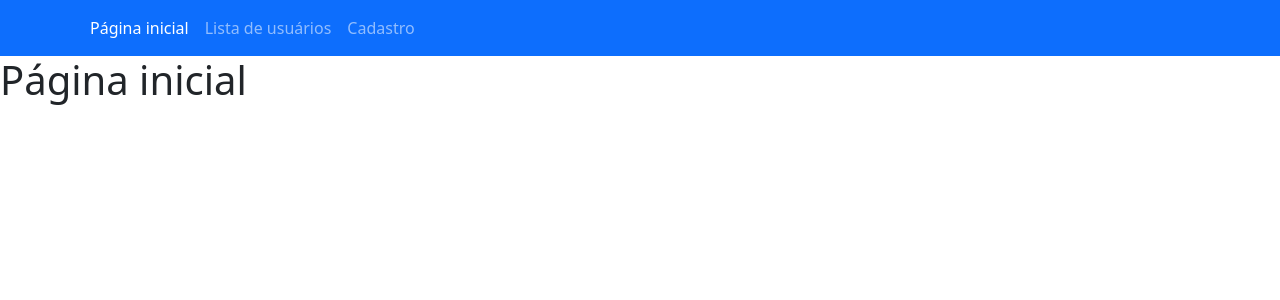
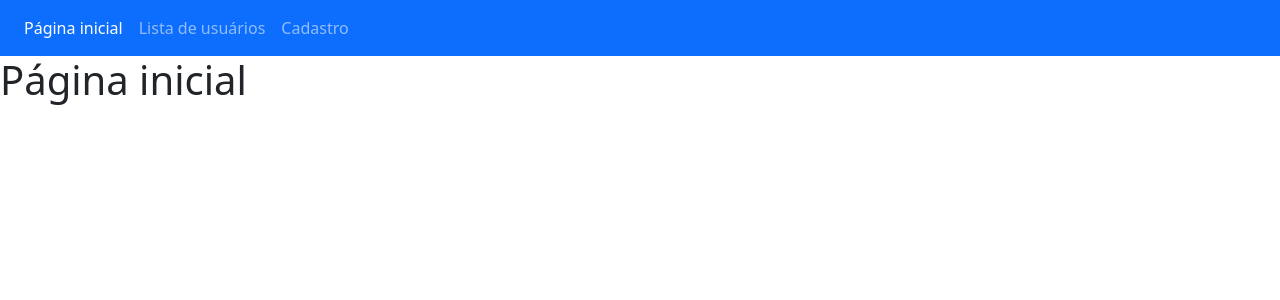
Before and after one commit to brandaogabriel7/simple-lab-mern-test, a React (Create React App) app in the folder simple-lab-mern-test-front/: page / in a window 1280 px wide. Shown: the top 300 px of the page. Built offline with nearby package versions, Linux system fonts and the light colour scheme; no server answers.

Commit message:
style: move header to left of the page

```diff
--- a/simple-lab-mern-test-front/src/components/Header/Header.js
+++ b/simple-lab-mern-test-front/src/components/Header/Header.js
@@ -4,7 +4,7 @@ import { LinkContainer } from "react-router-bootstrap";
 const Header = () => {
   return (
     <Navbar bg="primary" variant="dark" expand="lg">
-      <Container>
+      <Container className="ms-1">
         <Navbar.Toggle aria-controls="basic-navbar-nav" />
         <Navbar.Collapse id="basic-navbar-nav">
           <Nav className="me-auto">
```
